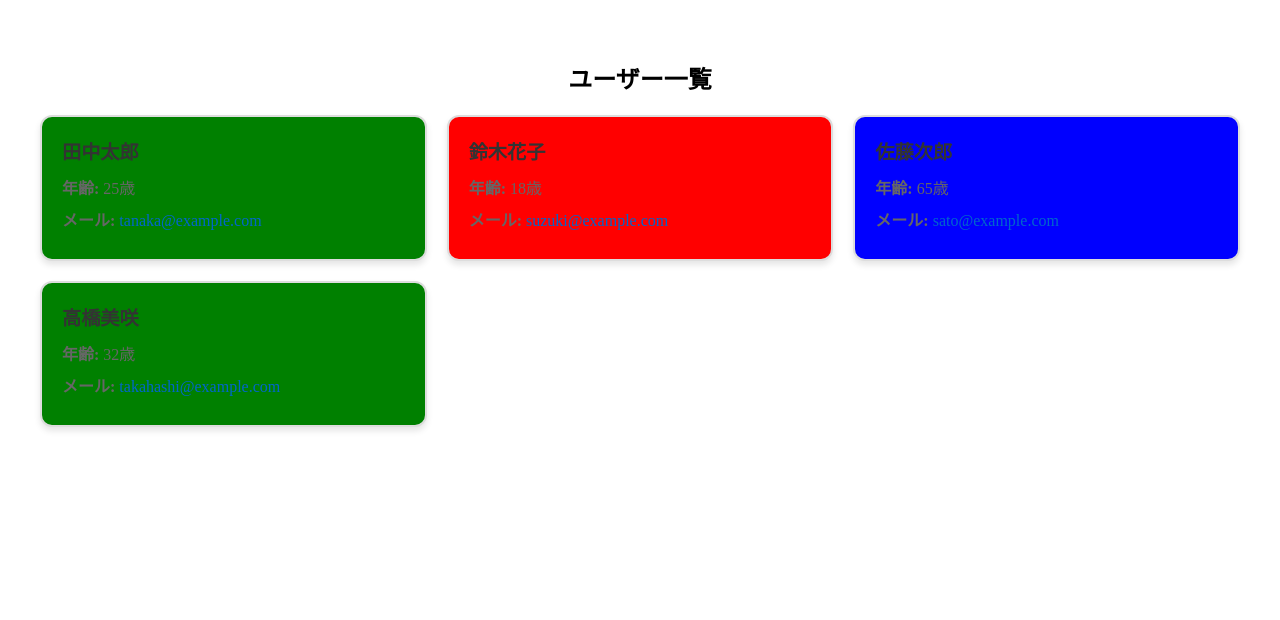
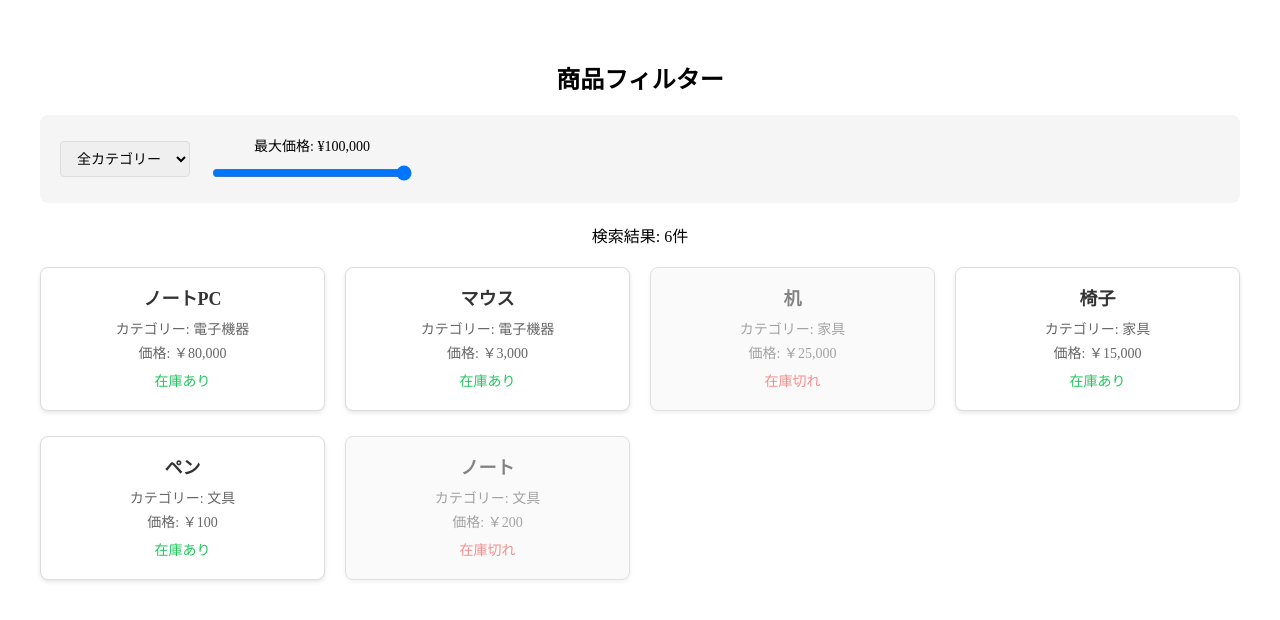
Before and after one commit to k-lib-jpg/react-execrcise, a React (Vite) app: page / in a window 1280 px wide. Shown: the top 620 px of the page. Built offline with nearby package versions, Linux system fonts and the light colour scheme; the HTML template or start-up script is replaced by a standard one.

Commit message:
practice33

```diff
--- a/src/App.css
+++ b/src/App.css
@@ -1063,3 +1063,86 @@ nav a.active {
   color: #61dafb;
   font-weight: bold;
 }
+
+.filters {
+  margin: 20px 0;
+  padding: 20px;
+  background-color: #f5f5f5;
+  border-radius: 8px;
+  display: flex;
+  gap: 20px;
+  align-items: center;
+  flex-wrap: wrap;
+}
+
+.filters select {
+  padding: 8px 12px;
+  border: 1px solid #ddd;
+  border-radius: 4px;
+  font-size: 14px;
+}
+
+.filters label {
+  display: flex;
+  flex-direction: column;
+  gap: 8px;
+  font-size: 14px;
+  font-weight: 500;
+}
+
+.filters input[type="range"] {
+  width: 200px;
+}
+
+.product-list {
+  display: grid;
+  grid-template-columns: repeat(auto-fill, minmax(250px, 1fr));
+  gap: 20px;
+  margin-top: 20px;
+}
+
+.product-item {
+  padding: 16px;
+  border: 1px solid #ddd;
+  border-radius: 8px;
+  background-color: #fff;
+  box-shadow: 0 2px 4px rgba(0, 0, 0, 0.1);
+  transition: transform 0.2s ease;
+}
+
+.product-item:hover {
+  transform: translateY(-2px);
+  box-shadow: 0 4px 8px rgba(0, 0, 0, 0.15);
+}
+
+.product-item.out-of-stock {
+  opacity: 0.6;
+  background-color: #f8f8f8;
+  border-color: #ccc;
+}
+
+.product-item h3 {
+  margin: 0 0 8px 0;
+  color: #333;
+  font-size: 18px;
+}
+
+.product-item p {
+  margin: 4px 0;
+  font-size: 14px;
+  color: #666;
+}
+
+.stock-status {
+  margin-top: 8px !important;
+}
+
+.in-stock {
+  color: #22c55e;
+  font-weight: 500;
+}
+
+.out-of-stock-text {
+  color: #ef4444;
+  font-weight: 500;
+}
--- a/src/App.tsx
+++ b/src/App.tsx
@@ -1,10 +1,10 @@
 import './App.css'
-import UserCards from './components/basic/Question32.tsx'
+import ProductFilter from './components/basic/Question33.tsx'
 
 const App = () => {
   return (
     <>
-        <UserCards/>
+        <ProductFilter/>
     </>
   )
 }
--- a/src/components/basic/Question32.tsx
+++ b/src/components/basic/Question32.tsx
@@ -17,11 +17,11 @@ const UserCards = () => {
 
   const getAgeColor = (age: number) => {
     if (age < 20) {
-        return "red";
+        return "#e22222";  // 赤色
     } else if (age >= 20 && age <= 60) {
-        return "green";
+        return "#4CAF50"; // 緑色
     } else {
-        return "blue";
+        return "#2196F3"; // 青色
     }
   };
 
--- /dev/null
+++ b/src/components/basic/Question33.tsx
@@ -0,0 +1,98 @@
+import { useState } from "react";
+
+type Product = {
+  id: number;
+  name: string;
+  category: string;
+  price: number;
+  inStock: boolean;
+};
+
+type Category = "all" | "電子書籍" | "家具" | "文具";
+
+const ProductFilter = () => {
+  const [products] = useState<Product[]>([
+    {
+      id: 1,
+      name: "ノートPC",
+      category: "電子機器",
+      price: 80000,
+      inStock: true,
+    },
+    { id: 2, name: "マウス", category: "電子機器", price: 3000, inStock: true },
+    { id: 3, name: "机", category: "家具", price: 25000, inStock: false },
+    { id: 4, name: "椅子", category: "家具", price: 15000, inStock: true },
+    { id: 5, name: "ペン", category: "文具", price: 100, inStock: true },
+    { id: 6, name: "ノート", category: "文具", price: 200, inStock: false },
+  ]);
+
+  const [selectedCategory, setSelectedCategory] = useState<Category>("all");
+  const [maxPrice, setMaxPrice] = useState(100000);
+
+  const filteredProducts = products.filter((product) => {
+    // カテゴリーでフィルタリング
+    const categoryMatch =
+        selectedCategory === "all" || product.category === selectedCategory;
+
+    // 価格でフィルタリング
+    const priceMatch = product.price <= maxPrice;
+
+    return categoryMatch && priceMatch;
+  });
+
+  return (
+    <div>
+      <h2>商品フィルター</h2>
+
+      <div className="filters">
+        <select value={selectedCategory}
+          onChange={(e) => setSelectedCategory(e.target.value as Category)
+
+          }
+        >
+          <option value="all">全カテゴリー</option>
+          <option value="電子機器">電子機器</option>
+          <option value="家具">家具</option>
+          <option value="文具">文具</option>
+        </select>
+
+        <label>
+          最大価格: ¥{maxPrice.toLocaleString()}
+          <input
+              type="range"
+              min="0"
+              max="100000"
+              value={maxPrice}
+              onChange={(e) => setMaxPrice(Number(e.target.value))}
+          />
+        </label>
+      </div>
+
+      <p>検索結果: {filteredProducts.length}件</p>
+
+      <div className="product-list">{
+          filteredProducts.map((product) => (
+             <div key={product.id}
+                  className={`product-item ${
+                      !product.inStock ? "out-of-stock" : ""
+                  }`}>
+                  <h3>{product.name}</h3>
+                  <p>カテゴリー: {product.category}</p>
+                  <p>価格: ￥{product.price.toLocaleString()}</p>
+                  <p className="stock-status">
+                      {product.inStock ? (
+                          <span className="in-stock">在庫あり</span>
+                      ) : (
+                          <span className="out-of-stock-text">
+                              在庫切れ
+                          </span>
+                      )}
+                  </p>
+             </div>
+          ))
+     }</div>
+    </div>
+  );
+}
+
+export default ProductFilter;
```
